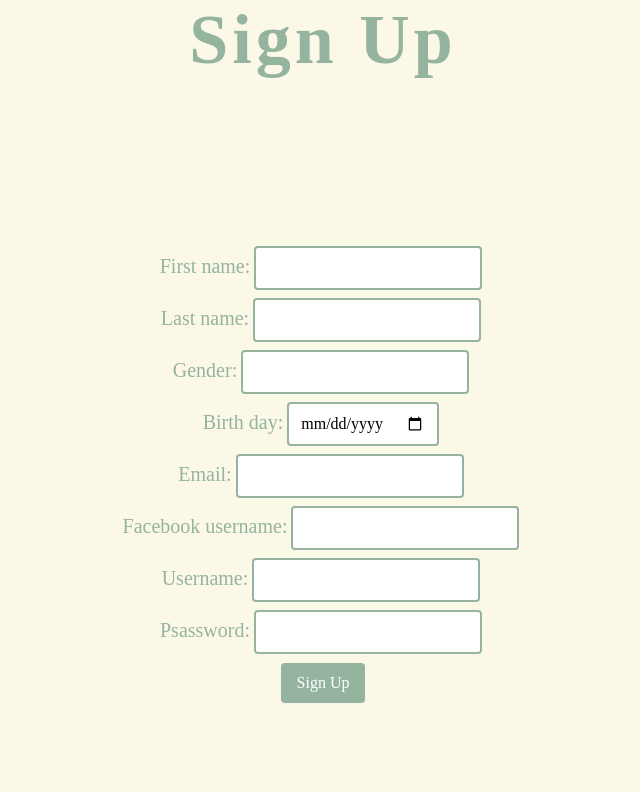
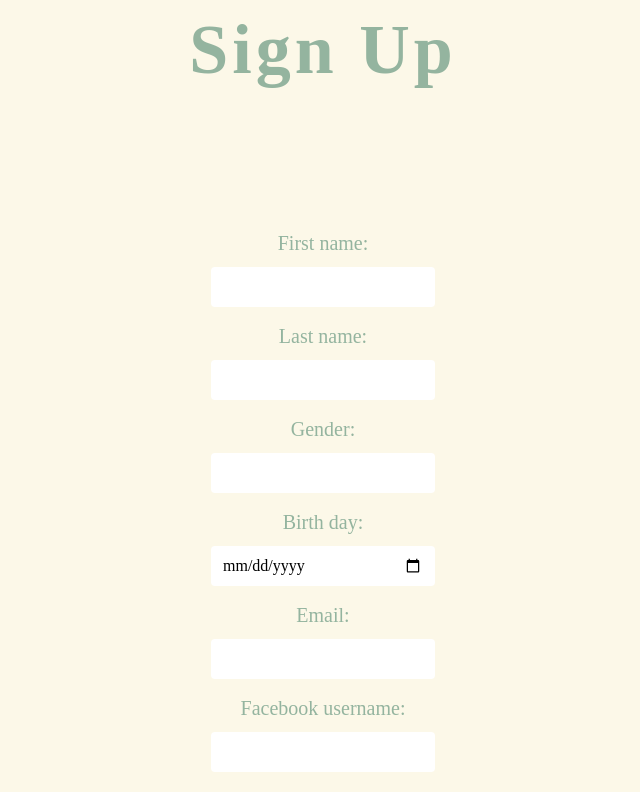
Before and after one commit to hilaezra/handbyhandpro, a React (Vite) app in the folder handbyhand.client/: page /signup in a window 1280 px wide. Shown: the top 792 px of the page, without its empty margins (317-957 px from the left). Built offline with nearby package versions, Linux system fonts and the light colour scheme.

Commit message:
css and entered data

```diff
--- a/handbyhand.client/src/components/CreateEventPage/CreateEventPage.css
+++ b/handbyhand.client/src/components/CreateEventPage/CreateEventPage.css
@@ -6,7 +6,7 @@
 }
 
 .createevent-form {
-    margin-top: 360px;
+    margin-top: 400px;
     display: flex;
     flex-direction: column;
     justify-content: flex-start;
--- a/handbyhand.client/src/components/CreateEventPage/CreateEventPage.jsx
+++ b/handbyhand.client/src/components/CreateEventPage/CreateEventPage.jsx
@@ -77,7 +77,8 @@ const CreateEventPage = () => {
         <form>
           <div className="author form-group">
             <label className="textfield-lab" htmlFor="author">Author: </label>
-            <label className="login-lab" htmlFor="author">{getConectedUser}</label>
+            <label className="login-lab" htmlFor="author">Yuval Ohana</label>
+            {/* <label className="login-lab" htmlFor="author">{getConectedUser}</label> */}
           </div>
 
           <div className="event-type form-group">
--- a/handbyhand.client/src/components/LoginPage/LoginPage.css
+++ b/handbyhand.client/src/components/LoginPage/LoginPage.css
@@ -23,16 +23,17 @@ body {
 #sign-up-title {
   font-size: 70px;
   color: #94B49F;
+  background-color: #FCF8E8;
   font-weight: bolder;
   font-family: 'Luckiest Guy', cursive;
   letter-spacing: 4px;
   text-align: center;
   margin-bottom: 70px;
   position: fixed;
-  top: 10px; /* set to the height of your navbar */
+  top: 0px; /* set to the height of your navbar */
   left: 0;
   width: 100%;
-  height: 60px; /* adjust as needed */
+  height: 100px; /* adjust as needed */
   display: flex;
   justify-content: center;
   align-items: center;
@@ -85,3 +86,7 @@ body {
   border-color: #94b49fab;
   outline: none;
 }
+
+.signup-form {
+  margin-top: 450px;
+}
--- a/handbyhand.client/src/components/ProfilePage/ProfilePage.css
+++ b/handbyhand.client/src/components/ProfilePage/ProfilePage.css
@@ -6,7 +6,7 @@
 }
 
 .profilepage-form {
-    margin-top: 360px;
+    margin-top: 440px;
     display: flex;
     flex-direction: column;
     width: 600px;
@@ -32,7 +32,7 @@
     align-items: center;
 }
 
-.form-group {
+.form-group-profile {
     display: flex;
     flex-direction: column;
     justify-content: right;
@@ -43,10 +43,10 @@
     border-radius: 5px;
 }
 
-.form-group h5{
+.form-group-profile h5{
 text-align: left;
 }
 
-.form-group label {
+.form-group-profile label {
     margin-bottom: 5px;
 }
--- a/handbyhand.client/src/components/ProfilePage/ProfilePage.jsx
+++ b/handbyhand.client/src/components/ProfilePage/ProfilePage.jsx
@@ -51,7 +51,7 @@ const user= {
         <h1 id="profile-page-title">My Profile</h1>
 
         <form>
-          <div className="about form-group">
+          <div className="about form-group-profile">
             <h5 id="profile-page-title">About</h5>
             <label className="textfield-lab" htmlFor="firstname">First name: </label>
             <label className="user-details" htmlFor="author">{user.firstname}</label>
@@ -63,7 +63,7 @@ const user= {
             <label className="user-details" htmlFor="author">{user.gender}</label>
           </div>
 
-          <div className="contact-info form-group">
+          <div className="contact-info form-group-profile">
             <h5 id="profile-page-title">Contact info</h5>
             <label className="textfield-lab" htmlFor="author">Email: </label>
             <label className="user-details" htmlFor="author">{user.email}</label>
@@ -71,15 +71,15 @@ const user= {
             <label className="user-details" htmlFor="author">{user.mobile}</label> */}
           </div>
 
-          <div className="skills form-group">
+          <div className="skills form-group-profile">
             <h5 id="profile-page-title">Skills</h5>
           </div>
 
-          <div className="future-events form-group">
+          <div className="future-events form-group-profile">
             <h5 id="profile-page-title">Events I'm going to attend</h5>
           </div>
 
-          <div className="past-events form-group">
+          <div className="past-events form-group-profile">
             <h5 id="profile-page-title">Events I attended</h5>
           </div>
 
--- a/handbyhand.client/src/components/SignUpPage/SignUpPage.jsx
+++ b/handbyhand.client/src/components/SignUpPage/SignUpPage.jsx
@@ -85,36 +85,36 @@ const SignUpPage = () => {
     return (
         <div>
             <h1 id = "sign-up-title">Sign Up</h1>
-             <form className="form">
-            <div>
+             <form className="signup-form">
+            <div className="form-group">
                 <label className="login-lab" htmlFor="firstname">First name: </label>
                 <input className="text-field" name='firstname' value={firstname} onChange={handleFirstnameChange} />
             </div>
-            <div>
+            <div className="form-group">
                 <label className="login-lab" htmlFor="lastname">Last name: </label>
                 <input className="text-field" name='lastname' value={lastname} onChange={handleLastnameChange} />
             </div>
-            <div>
+            <div className="form-group">
                 <label className="login-lab" htmlFor="gender">Gender: </label>
                 <input className="text-field" name='gender' value={gender} onChange={handleGenderChange} />
             </div>
-            <div>
+            <div className="form-group">
                 <label className="login-lab" htmlFor="birthday">Birth day: </label>
                 <input className="text-field" name='birthday' type="date" value={birthday} onChange={handleBirthdayChange} />
             </div>
-            <div>
+            <div className="form-group">
                 <label className="login-lab" type="email" htmlFor="email">Email: </label>
                 <input className="text-field" name='email' value={email} onChange={handleEmailChange} />
             </div>
-            <div>
+            <div className="form-group">
                 <label className="login-lab" htmlFor="facebookuser">Facebook username: </label>
                 <input className="text-field" name='facebookuser' value={facebookuser} onChange={handleFacebookuserChange} />
             </div>
-            <div>
+            <div className="form-group">
                 <label className="login-lab" htmlFor="username">Username: </label>
                 <input className="text-field" name='username' value={username} onChange={handleUsernameChange} />
             </div>
-            <div>
+            <div className="form-group">
                 <label className="login-lab" htmlFor="password">Psassword:</label>
                 <input className="text-field" name='password' type='password' value={password} onChange={handlePasswordChange} />
             </div>
```
